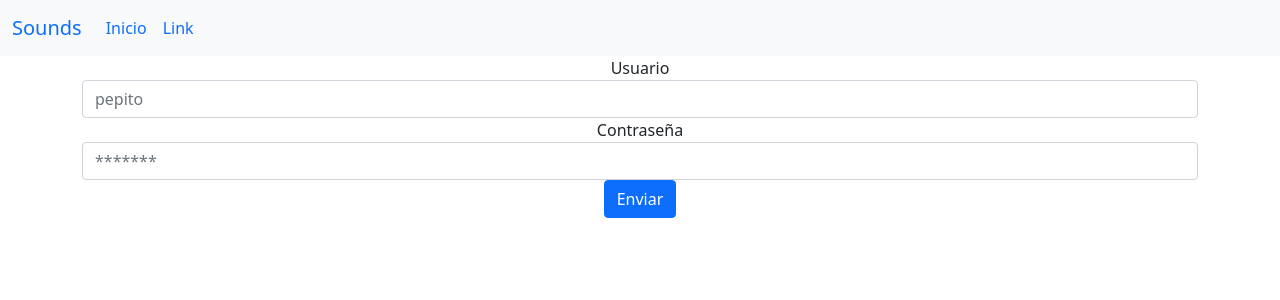
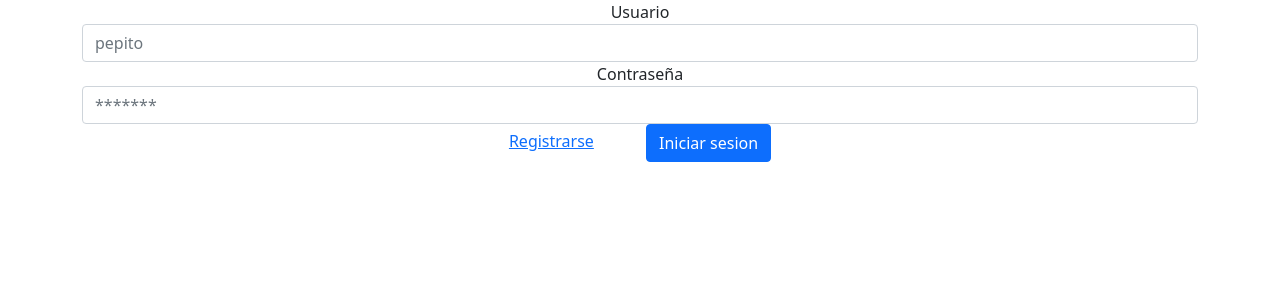
Before and after one commit to walkeriorus/flask-login, a Flask app: page /login in a window 1280 px wide. Shown: the top 300 px of the page. Run offline with Flask 2, Linux system fonts and the light colour scheme.

Commit message:
Cambios en base.html, create.html, login.html y usuarios.html

```diff
--- a/templates/base.html
+++ b/templates/base.html
@@ -8,40 +8,6 @@
     <title>{% block title %}{% endblock %}</title>
 </head>
 <body>
-    <nav class="navbar navbar-expand-lg bg-light">
-        <div class="container-fluid">
-          <a class="navbar-brand" href="#">Sounds</a>
-          <button class="navbar-toggler" type="button" data-bs-toggle="collapse" data-bs-target="#navbarSupportedContent" aria-controls="navbarSupportedContent" aria-expanded="false" aria-label="Toggle navigation">
-            <span class="navbar-toggler-icon"></span>
-          </button>
-          <div class="collapse navbar-collapse" id="navbarSupportedContent">
-            <ul class="navbar-nav me-auto mb-2 mb-lg-0">
-              <li class="nav-item">
-                <a class="nav-link active" aria-current="page" href="{{url_for('mostrarUsuarios')}}">Inicio</a>
-              </li>
-              <li class="nav-item">
-                <a class="nav-link" href="#">Link</a>
-              </li>
-              {#esto es un parche temporal, si no hay un usuario loggeado flask-login crea un usuario AnonymousUserMixin el cual no tiene id ni ningun atributo, aunque si las propiedades de userMixin is defined es un test de jinja que devuelce True o False dependiendo de si el nombre a la izquierda esta definido o no #}
-
-              {% if current_user.id is defined %}
-              <li class="nav-item dropdown">
-                <a class="nav-link dropdown-toggle" href="#" role="button" data-bs-toggle="dropdown" aria-expanded="false">
-                  {{current_user.name}}
-                </a>
-                <ul class="dropdown-menu">
-                  <li><a class="dropdown-item" href="{{url_for('showOrders', id=current_user.id)}}">Ver ordenes</a></li>
-                  <li><a class="dropdown-item" href="#">Another action</a></li>
-                  <li><hr class="dropdown-divider"></li>
-                  <li><a class="dropdown-item" href="{{url_for('logout')}}">Salir</a></li>
-                </ul>
-              </li>
-              {% endif %}
-
-            </ul>
-          </div>
-        </div>
-      </nav>
     {% block main %}{% endblock main %}
     <script src="https://cdn.jsdelivr.net/npm/bootstrap@5.0.2/dist/js/bootstrap.bundle.min.js" integrity="sha384-MrcW6ZMFYlzcLA8Nl+NtUVF0sA7MsXsP1UyJoMp4YLEuNSfAP+JcXn/tWtIaxVXM" crossorigin="anonymous"></script>
 </body>
--- a/templates/login.html
+++ b/templates/login.html
@@ -12,7 +12,8 @@ Iniciar Sesión
         <label for="userPass">Contraseña</label>
         <input type="password" name="userPass" id="userPass" class="form-control" placeholder="*******">
     </div>
-    <button type="submit" class="btn btn-primary">Enviar</button>
+    <a href="{{url_for('create')}}" class="me-5">Registrarse</a>
+    <button type="submit" class="btn btn-primary">Iniciar sesion</button>
 </form>
 {% with messages = get_flashed_messages()  %}
 {% if messages %}
--- a/templates/usuarios.html
+++ b/templates/usuarios.html
@@ -1,6 +1,7 @@
 {% extends 'base.html' %}
 {% block title %}Usuarios{% endblock title %}
 {% block main %}
+{% include 'header.html' %}
 <table class="table">
     <thead>
         <tr>
```
Also changed, not shown: templates/create.html (+10 -0 lines).
